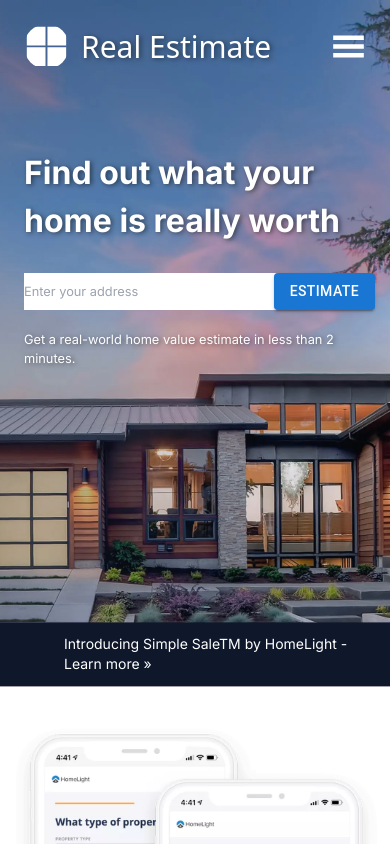
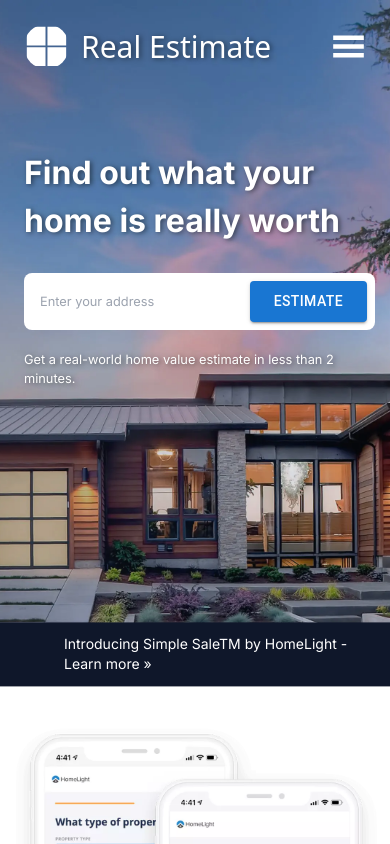
Before and after one commit to Harkanni/real-estate-management-app, a Next.js app: page / in a window 390 px wide. Shown: the top 844 px of the page. Built offline with nearby package versions, Linux system fonts and the light colour scheme.

Commit message:
Evaluation component

```diff
--- a/app/page.tsx
+++ b/app/page.tsx
@@ -26,7 +26,7 @@
                      </ul>
                   </div>
                   <div className={`${styles.hamburger}`}>
-                     <GiHamburgerMenu size={35} color="white" className={`cursor-pointer`}/>
+                     <GiHamburgerMenu size={35} color="white" className={`cursor-pointer`} />
                   </div>
                </nav>
 
@@ -34,7 +34,7 @@
                   <h1 className={`${styles.textShadow} text-white text-4xl leading-[3rem] font-bold`}>Find out what your home is really worth</h1>
                   <div className={`p-2 pl-5 flex justify-between gap-1 bg-white rounded-lg mt-7 mb-5`}>
                      <input className={`${styles.textInput} flex-1 placeholder:hidden`} type="text" placeholder="Enter your address" />
-                     <Button variant="contained" color="primary" className={`${`button`} bg-black px-8 py-3`}>Estimate</Button>
+                     <Button variant="contained" color="primary" className={`${styles.button} bg-black`}>Estimate</Button>
                   </div>
                   <p className={`${styles.textShadow} text-white`}>Get a real-world home value estimate in less than 2 minutes.</p>
                </div>
--- a/assets/style.module.css
+++ b/assets/style.module.css
@@ -12,6 +12,11 @@
 
 .textShadow {
    text-shadow: 2px 1px 5px rgba(0,0,0,0.5);
+}
+
+.button {
+   padding-inline: 3rem;
+   padding-block: .8rem;
 }
 
 .textInput {
@@ -35,7 +40,7 @@
       line-height: 3rem;
    }
    .banner div {
-      padding: 0;
+      padding: .5rem .5rem .5rem 1rem;
    }
    .banner input {
       font-size: .8rem;
@@ -45,7 +50,8 @@
       font-size: .8rem;
    }
    .banner .button {
-      padding: 0;
+      padding-inline: 1.5rem;
+      padding-block: .5rem;
    }
    .navList {
       display: none;
--- /dev/null
+++ b/components/EvaluationComponent.tsx
@@ -0,0 +1,11 @@
+import React from 'react'
+
+const EvaluationComponent = () => {
+  return (
+    <section>
+
+    </section>
+  )
+}
+
+export default EvaluationComponent
```
